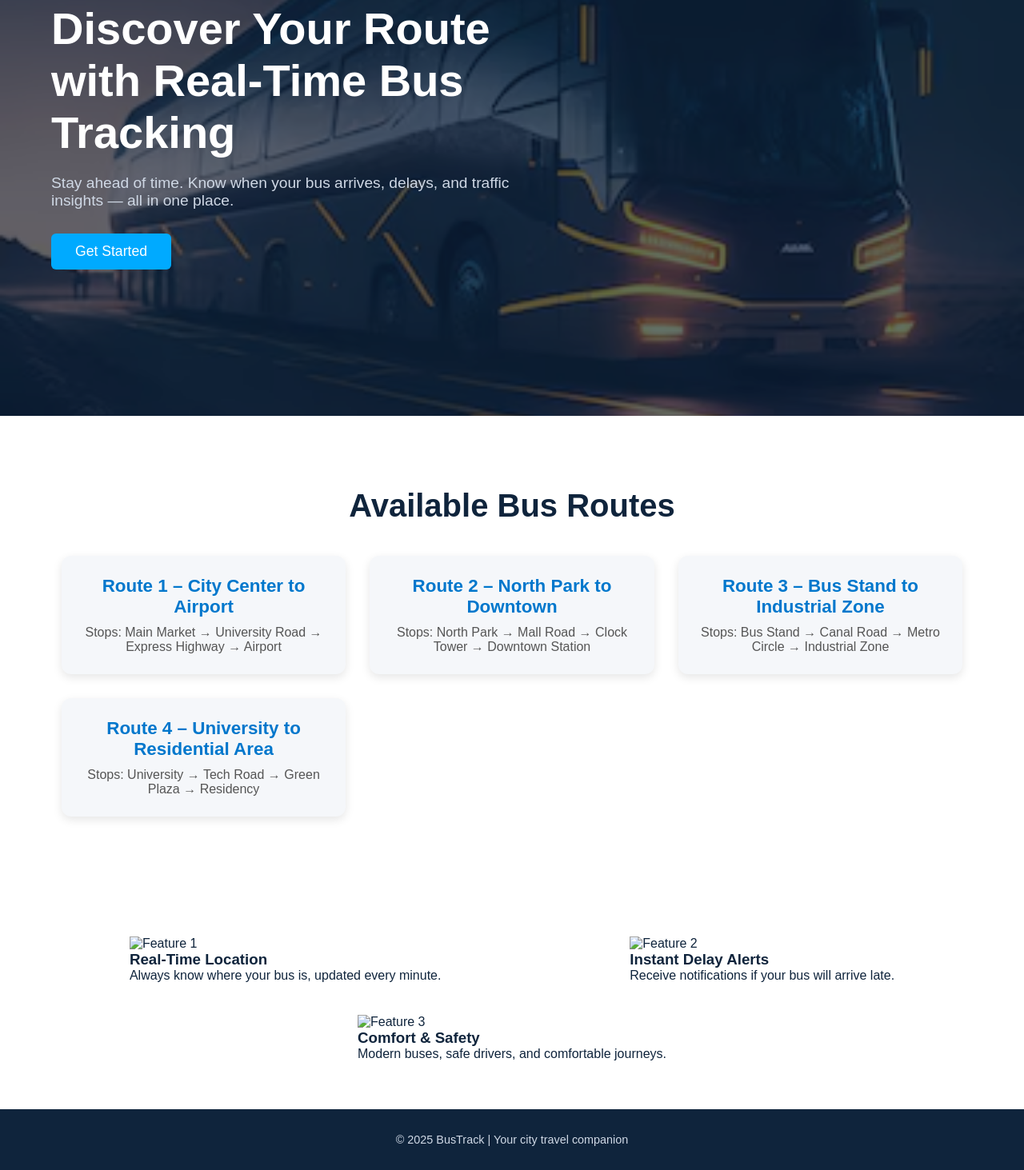
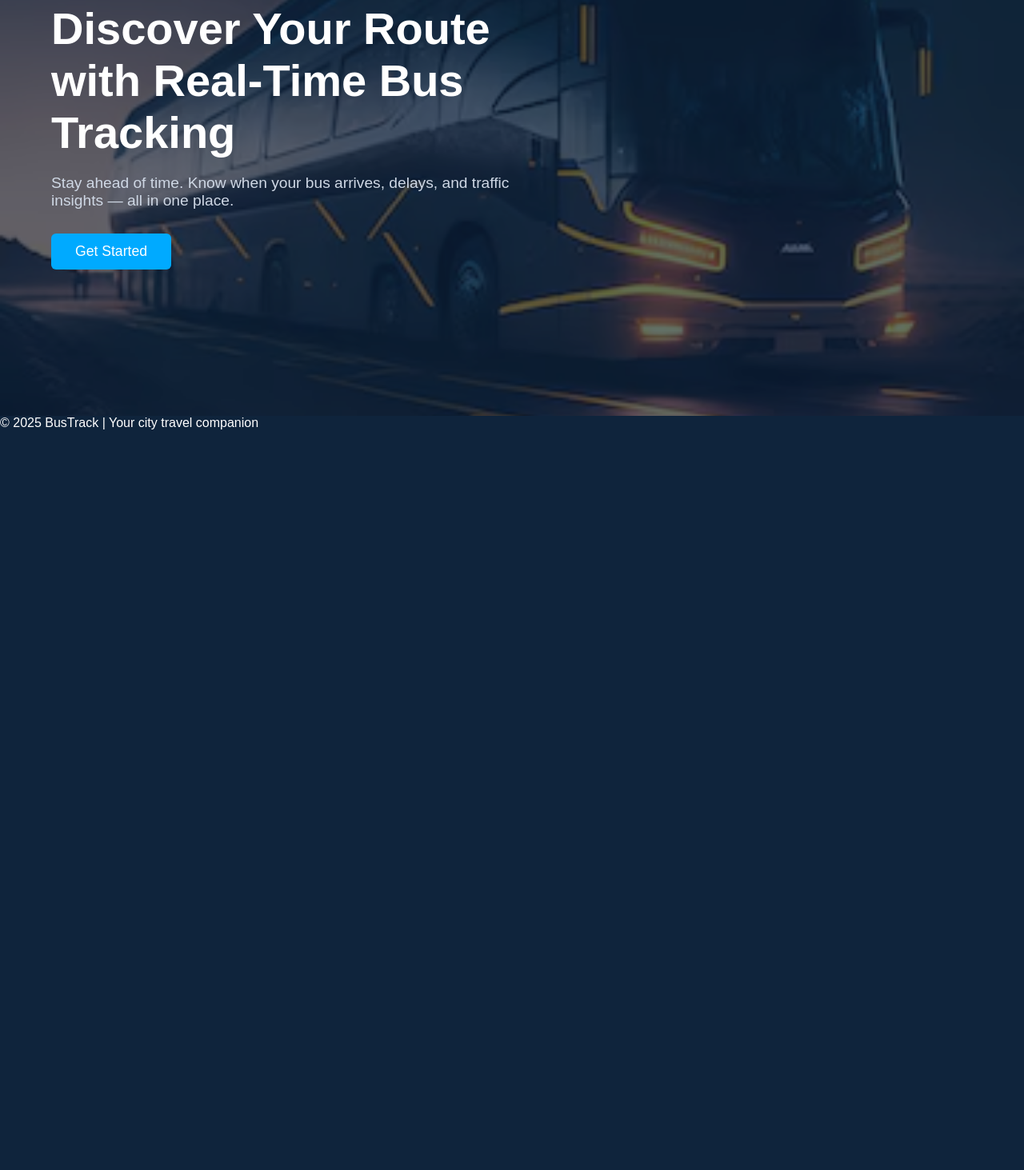
Before and after one commit to amtalsyeda20/BUSTRACK-WEBSITE, a website: page index.html in a window 1280 px wide. Shown: the part 280-1743 px from the top of the page at 80% size. After the commit the page ends 818 px from the top, so only its background shows below. Drawn offline with Linux system fonts and the light colour scheme.

Commit message:
Update index.html

```diff
--- a/index.html
+++ b/index.html
@@ -113,82 +113,6 @@
       transform: translateY(-3px);
     }
 
-    /* ---------- Routes Section ---------- */
-    .routes-section {
-      padding: 90px 6%;
-      background: #ffffff;
-      color: #0f243c;
-      text-align: center;
-    }
-    .routes-section h2 {
-      font-size: 2.5rem;
-      margin-bottom: 40px;
-      color: #0f243c;
-    }
-
-    .routes-container {
-      display: grid;
-      grid-template-columns: repeat(auto-fit, minmax(260px, 1fr));
-      gap: 30px;
-    }
-
-    .route-box {
-      background: #f5f7fa;
-      padding: 25px;
-      border-radius: 12px;
-      box-shadow: 0 4px 12px rgba(0,0,0,0.1);
-      transition: 0.3s;
-    }
-    .route-box:hover {
-      transform: translateY(-6px);
-      box-shadow: 0 8px 16px rgba(0,0,0,0.15);
-    }
-    .route-box h3 {
-      font-size: 1.4rem;
-      margin-bottom: 10px;
-      color: #0077cc;
-    }
-    .route-box p {
-      color: #555;
-      font-size: 1rem;
-    }
-
-    /* ---------- Features Section ---------- */
-    .features {
-      padding: 60px 5%;
-      background: #fff;
-      color: #0f243c;
-      display: flex;
-      flex-wrap: wrap;
-      justify-content: space-around;
-      gap: 40px;
-    }
-
-    footer {
-      background: #0f243c;
-      color: #cfd8e5;
-      text-align: center;
-      padding: 30px 0;
-      font-size: 0.9rem;
-    }
-
-    /* ★★★★★ Animations ★★★★★ */
-    .fade-up {
-      opacity: 0;
-      transform: translateY(40px);
-      transition: all 0.8s ease-out;
-    }
-
-    .fade-up.show {
-      opacity: 1;
-      transform: translateY(0);
-    }
-
-    .delay-1 { transition-delay: 0.2s; }
-    .delay-2 { transition-delay: 0.4s; }
-    .delay-3 { transition-delay: 0.6s; }
-    .delay-4 { transition-delay: 0.8s; }
-
   </style>
 </head>
 
@@ -201,7 +125,6 @@
   </div>
   <nav>
     <a href="#">Home</a>
-    <a href="#routes">Routes</a>
     <a href="login.html">Login</a>
   </nav>
 </header>
@@ -214,53 +137,6 @@
   </div>
 </section>
 
-<section id="routes" class="routes-section">
-  <h2 class="fade-up">Available Bus Routes</h2>
-
-  <div class="routes-container">
-
-    <div class="route-box fade-up delay-1">
-      <h3>Route 1 – City Center to Airport</h3>
-      <p>Stops: Main Market → University Road → Express Highway → Airport</p>
-    </div>
-
-    <div class="route-box fade-up delay-2">
-      <h3>Route 2 – North Park to Downtown</h3>
-      <p>Stops: North Park → Mall Road → Clock Tower → Downtown Station</p>
-    </div>
-
-    <div class="route-box fade-up delay-3">
-      <h3>Route 3 – Bus Stand to Industrial Zone</h3>
-      <p>Stops: Bus Stand → Canal Road → Metro Circle → Industrial Zone</p>
-    </div>
-
-    <div class="route-box fade-up delay-4">
-      <h3>Route 4 – University to Residential Area</h3>
-      <p>Stops: University → Tech Road → Green Plaza → Residency</p>
-    </div>
-
-  </div>
-</section>
-
-<section class="features">
-  <div class="feature-box fade-up delay-1">
-    <img src="images/feature1.png" alt="Feature 1">
-    <h3>Real-Time Location</h3>
-    <p>Always know where your bus is, updated every minute.</p>
-  </div>
-
-  <div class="feature-box fade-up delay-2">
-    <img src="images/feature2.png" alt="Feature 2">
-    <h3>Instant Delay Alerts</h3>
-    <p>Receive notifications if your bus will arrive late.</p>
-  </div>
-
-  <div class="feature-box fade-up delay-3">
-    <img src="images/feature3.png" alt="Feature 3">
-    <h3>Comfort & Safety</h3>
-    <p>Modern buses, safe drivers, and comfortable journeys.</p>
-  </div>
-</section>
 
 <footer>
   &copy; 2025 BusTrack | Your city travel companion
```
